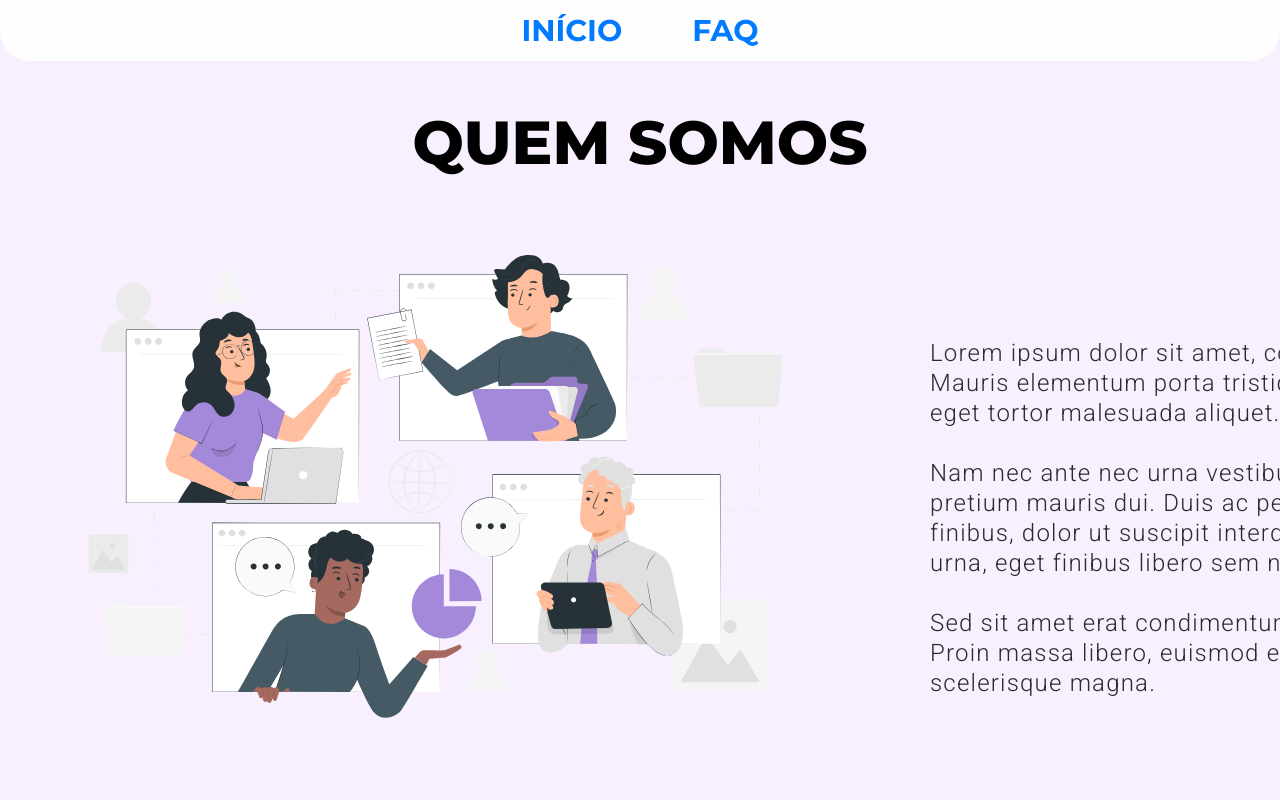
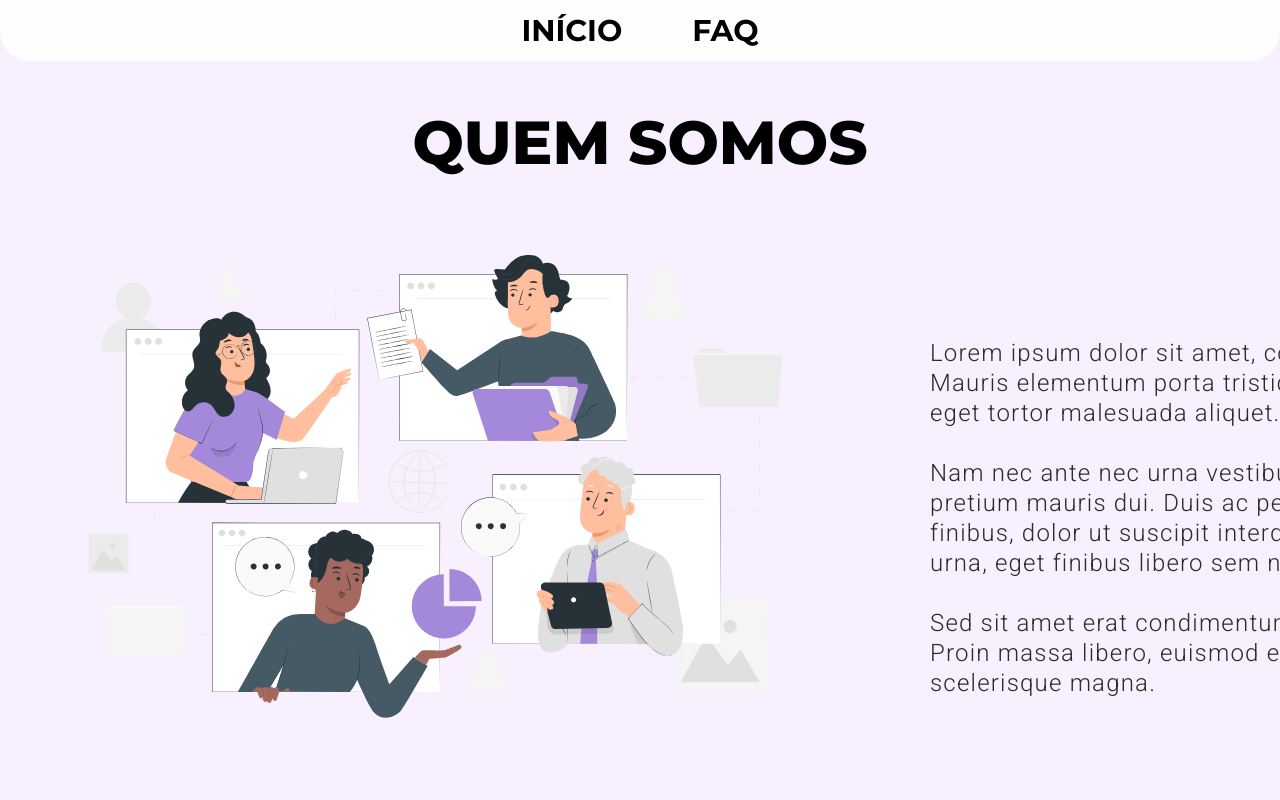
Before and after one commit to willJOIN/angular--spa-landing-page, an Angular app: page / in a window 1280 px wide. Shown: the top 800 px of the page. Built offline with nearby package versions, Linux system fonts and the light colour scheme.

Commit message:
Fixed Navbar color

```diff
--- a/src/app/components/navbar/navbar.component.scss
+++ b/src/app/components/navbar/navbar.component.scss
@@ -3,8 +3,6 @@
   font-size: 30px;
   font-weight: 700;
   text-align: center;
-  // TODO Fix Color
-  color: #000000;
   background-color: #FFFEFF;
   border-radius: 0px 0px 30px 30px;
   display: flex;
@@ -13,8 +11,10 @@
   column-gap: 70px;
   row-gap: 10px;
   scroll-behavior: smooth;
-  .a{
+  a{
+    color: #000000;
     cursor: pointer;
+    text-decoration: none;
   }
 }
 
```
